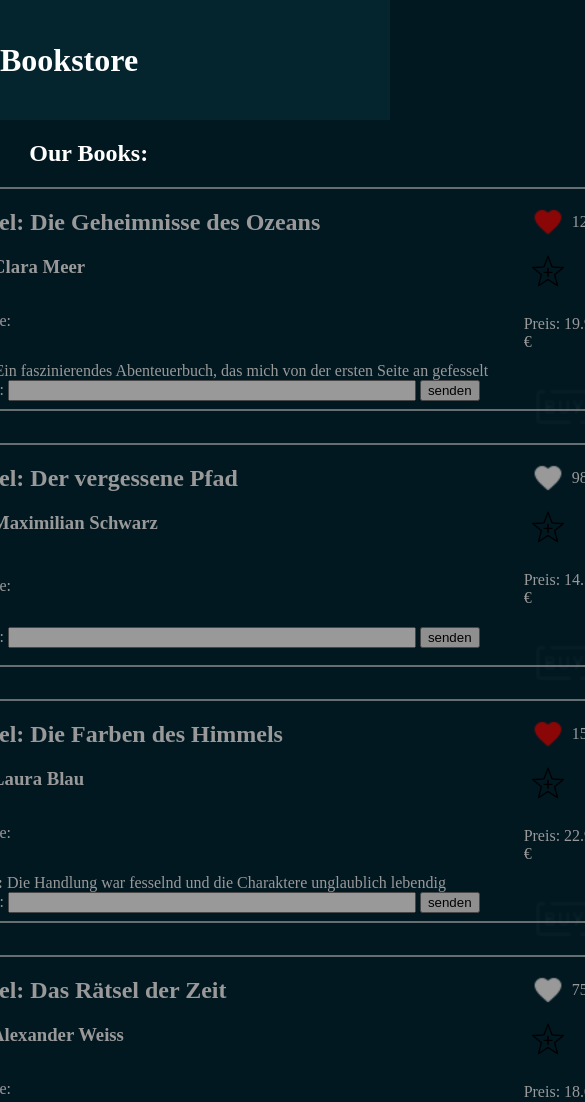
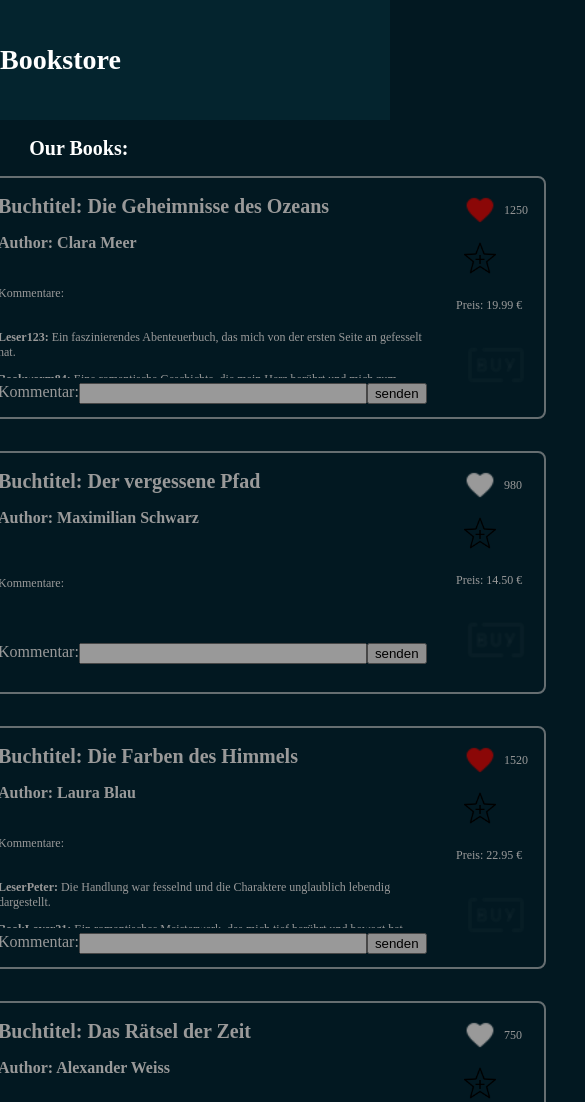
Before and after one commit to raypi/Bookstore, a plain HTML site: page index.html in a window 390 px wide. Shown: the top 1102 px of the page, 585 px wide, since content can reach past the window. Drawn offline with Linux system fonts and the light colour scheme.

Commit message:
add responsive with 1000px

```diff
--- a/css/style.css
+++ b/css/style.css
@@ -2,6 +2,26 @@ a {
     color: antiquewhite;
     text-decoration: none;
 
+}
+
+
+h1 {
+    text-align: center;
+    font-size: 32px;
+}
+
+
+h2 {
+    font-size: 24px;
+}
+
+
+h3 {
+    font-size: 20px;
+}
+
+p {
+    font-size: 16px;
 }
 
 
@@ -39,11 +59,6 @@ footer{
     display: flex;
     justify-content: center;
     align-items: center;
-}
-
-
-h1{
-    text-align: center;
 }
 
 
@@ -89,7 +104,7 @@ h1{
 .bookPreview {
     display: flex;
     justify-content: space-between;
-    height: 220px;
+    height: auto;
     width: 1000px;
     border: 2px solid rgb(170, 183, 189);
     border-radius: 8px;
@@ -142,7 +157,7 @@ h1{
 }
 
 
-.displayFlex {
+.buttonDiv {
     display: flex;
     align-items: center;
 }
@@ -175,3 +190,45 @@ h1{
 .commentFailDiv {
     color: red;
 }
+
+
+.inputSection {
+    display: flex;
+}
+
+
+@media (max-width: 1000px){
+
+    h1 {
+        font-size: 28px;
+    }
+
+
+    h2 {
+        font-size: 20px;
+    }
+
+
+    h3 {
+        font-size: 16px;
+    }
+
+    p {
+        font-size: 12px;
+}
+
+
+input {
+    width: 280px;
+}
+
+
+.bookDescription {
+    width: 450px;
+}
+
+
+.commentBookContainer {
+    width: 430px;
+}
+}
--- a/script/script.js
+++ b/script/script.js
@@ -52,18 +52,24 @@ function getBook(indexBook) {
             <div>
               <p>Kommentare:</p>
             </div>
-              <div class="bookComment commentBookContainer">
+            <div class="bookComment commentBookContainer">
+            </div>
+            <div class="inputSection">
+              <div>
+                <label for="commentInput_${indexBook}">Kommentar:</label>
               </div>
               <div>
-              <label for="commentInput_${indexBook}">Kommentar:</label>
-              <input type="text" id="commentInput_${indexBook}" name="commentInput">
-              <button onclick="addNote(${indexBook})" id="commentInputButton_${indexBook}" type="button">senden</button>
+                <input type="text" id="commentInput_${indexBook}" name="commentInput">
+              </div>
+              <div>
+                <button onclick="addNote(${indexBook})" id="commentInputButton_${indexBook}" type="button">senden</button>
+              </div>
             </div>
             <div id="commentFail_${indexBook}" class="commentFailDiv">
             </div>
           </div>
           <div class="bookDescriptionButton">
-            <div class="displayFlex">
+            <div class="buttonDiv">
               <img id="likeHeart_${indexBook}" onclick="pushLikeBtn(${indexBook})"
                    class="imgDescriptionButton" src="${heartSrc}" alt="like button"></img>
               <p id="likeCount_${indexBook}">${books[indexBook].likes}</p>
```
Also changed, not shown: 1 other file.
